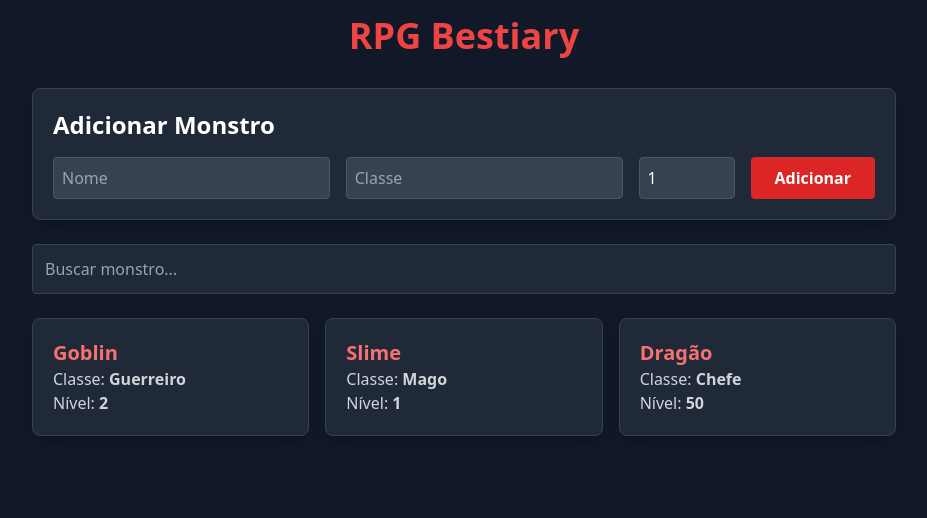
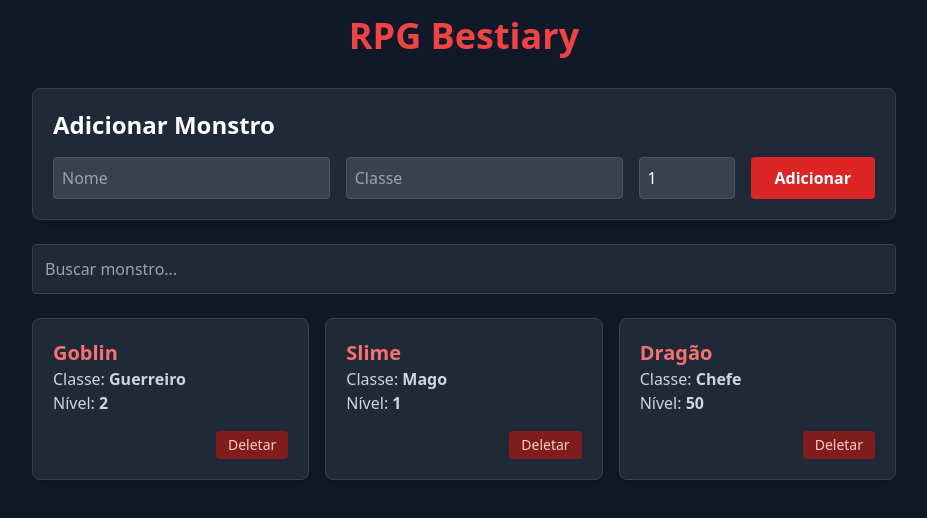
Before and after one commit to Gabrieldsrod/dev-web-projeto-vue, a Vue app: page / in a window 1280 px wide. Shown: the top 518 px of the page, without its empty margins (176-1103 px from the left). Built offline with nearby package versions, Linux system fonts and the light colour scheme.

Commit message:
feat: implementa exclusao de monstros

```diff
--- a/src/App.vue
+++ b/src/App.vue
@@ -19,6 +19,10 @@ const addMonster = () => {
     level: newMonster.value.level
   })
   newMonster.value = { name: '', class: '', level: 1 }
+}
+
+const deleteMonster = (id) => {
+  monsters.value = monsters.value.filter(monster => monster.id !== id)
 }
 
 const filteredMonsters = computed(() => {
@@ -79,11 +83,21 @@ const filteredMonsters = computed(() => {
       <div
         v-for="monster in filteredMonsters"
         :key="monster.id"
-        class="bg-gray-800 p-5 rounded-lg shadow-lg border border-gray-700"
+        class="bg-gray-800 p-5 rounded-lg shadow-lg border border-gray-700 flex flex-col"
       >
-        <h2 class="text-xl font-bold text-red-400">{{ monster.name }}</h2>
-        <p class="text-gray-300">Classe: <span class="font-semibold">{{ monster.class }}</span></p>
-        <p class="text-gray-300">Nível: <span class="font-semibold">{{ monster.level }}</span></p>
+        <div class="flex-1">
+          <h2 class="text-xl font-bold text-red-400">{{ monster.name }}</h2>
+          <p class="text-gray-300">Classe: <span class="font-semibold">{{ monster.class }}</span></p>
+          <p class="text-gray-300">Nível: <span class="font-semibold">{{ monster.level }}</span></p>
+        </div>
+        <div class="mt-4 flex justify-end">
+          <button
+            @click="deleteMonster(monster.id)"
+            class="bg-red-900 hover:bg-red-800 text-red-200 text-sm py-1 px-3 rounded transition-colors"
+          >
+            Deletar
+          </button>
+        </div>
       </div>
     </div>
   </div>
```
